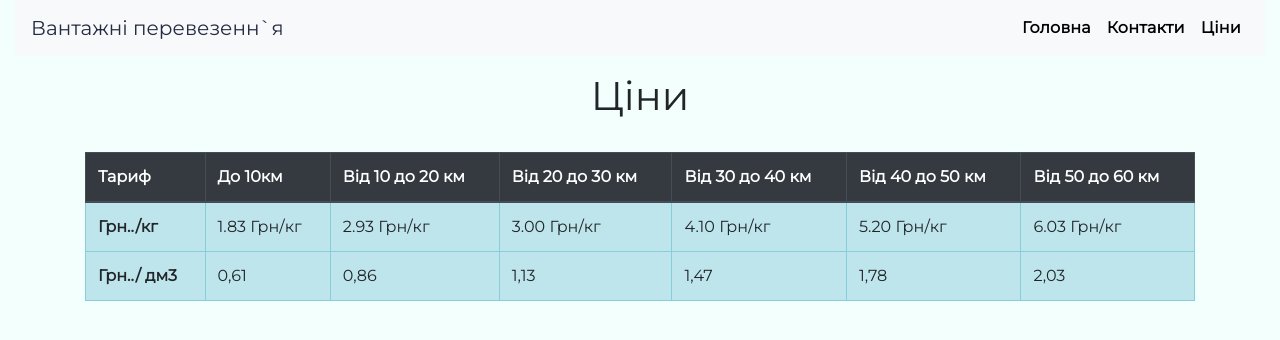
After one commit to Raider2019/Python, a Flask app: template templates/price.html in a window 1280 px wide. The commit adds this page. Shown: the top 340 px of the page. Run offline with Flask 2, Linux system fonts and the light colour scheme; the template is opened without the code that fills it, so the values that code supplies are empty.

Commit message:
#price.html

```diff
--- a/app.py
+++ b/app.py
@@ -2,8 +2,9 @@ from flask import Flask, render_template,redirect,url_for
 from flask_sqlalchemy import SQLAlchemy
 from datetime import datetime
 from flask_wtf import FlaskForm
-from wtforms  import IntegerField, StringField, DateTimeField
-from wtforms.validators import DataRequired
+from wtforms.fields import IntegerField, StringField,EmailField, TelField,DateField, TimeField
+from wtforms.validators import DataRequired,Email
+
 
 app = Flask(__name__)
 app.config['SECRET_KEY'] = 'b\x1aL\x05}\xe6\xfb\xf2\xd5\x13`S\x89\x8f/\xc5\xfcO\x93fN?\xe1\xa1\xe1\x0b\x01\xf7\x88Y\x12\xbe|'
@@ -18,7 +19,7 @@ class User(db.Model):
     namber_phone = db.Column(db.String(11))
     type_wantazy = db.Column(db.String(150))
     weight = db.Column(db.Integer)
-    datatime = db.Column(db.String(20))
+    datetime = db.Column(db.String(20))
     city_start = db.Column(db.String(50))
     city_finish =  db.Column(db.String(50))
     street_start  =  db.Column(db.String(150))
@@ -28,12 +29,12 @@ class User(db.Model):
 
 #Форма
 class ApplicationForm(FlaskForm):
-    name = StringField(label= 'Ваше ім`я', validators = [DataRequired()],render_kw = {"placeholder": "ФІО"},)
-    email = StringField(label='Ваша електрона адреса',validators = [DataRequired()])
-    namber_phone = StringField(label='Ваш номер телефона', validators = [DataRequired()],render_kw={"placeholder":"+380XXXXXXX"} )
+    name = StringField(label= 'Ваше ім`я', validators = [DataRequired()],render_kw = {"placeholder": "ПІБ"},)
+    email = EmailField(label='Ваша електрона адреса',validators = [DataRequired(), Email()])
+    namber_phone = TelField(label='Ваш номер телефона' , validators = [DataRequired()] )
     type_wantazy = StringField(label='Вантаж', validators = [DataRequired()],render_kw={"placeholder":"Вкажіть товар якій треба доставити"} )
     weight = IntegerField(label='Вага вантажу',validators = [DataRequired()],render_kw={"placeholder":"  кг, тонн"})
-    datatime = StringField(label="Дата і час доставкі",validators = [DataRequired()],render_kw={"placeholder":"ДД/ММ/РР ГГ:ММ"} )
+    datatime = TimeField(label="Дата і час відправлення",validators = [DataRequired()],render_kw={"placeholder":"ДД/ММ/РР ГГ:ММ"},format = '%H-%M')
     city_start = StringField(label= "Місто відправника", validators = [DataRequired()] )
     street_start = StringField(label= "Вулиця відправника", validators = [DataRequired()] )
     city_finish = StringField(label= "Місто отримувача", validators = [DataRequired()])
@@ -46,7 +47,7 @@ class ApplicationForm(FlaskForm):
 def index():
     form = ApplicationForm()
     if form.validate_on_submit():
-            user =  User(name = form.name.data, email = form.email.data, namber_phone = form.namber_phone.data, type_wantazy = form.type_wantazy.data, datatime = form.datatime.data,
+            user =  User(name = form.name.data, email = form.email.data, namber_phone = form.namber_phone.data, type_wantazy = form.type_wantazy.data, datetime = form.datatime.data,
         city_start = form.city_start.data, street_start = form.street_start.data, city_finish = form.city_finish.data, street_finish = form.street_finish.data,
         pay_method = form.pay_method.data, weight = form.weight.data)
             db.session.add(user)
--- a/contatcts.html
+++ b/contatcts.html
@@ -35,7 +35,7 @@
             <a class="nav-link" href="contatcts.html">Контакти</a>
           </li>
           <li class="nav-item">
-            <a class="nav-link" href="index.html">Ціни</a>
+            <a class="nav-link" href="price.html">Ціни</a>
           </li>
         </ul>
       </div>
--- a/static/style.css
+++ b/static/style.css
@@ -129,7 +129,16 @@ color: black !important;
     margin: 20px auto;
 
 }
+#main-block #main-content .card button{
+  width: 100%;
 
+
+}
+#main-block #main-content .card button a{
+    text-decoration: none;
+    color: white;
+
+  }
 #main-block #main-content h5 {
 
     font-weight: bold;
--- a/templates/base.html
+++ b/templates/base.html
@@ -17,7 +17,7 @@
 <body>
 
   <div class="container-fluid">
-    <nav class="navbar navbar-expand-lg navbar-light bg-light sticky-top ">
+    <nav class="navbar navbar-expand-lg navbar-light bg-light  ">
       <a class="navbar-brand" href="#">Вантажні перевезенн`я </a>
       <button class="navbar-toggler" type="button" data-toggle="collapse" data-target="#navbarNav"
         aria-controls="navbarNav" aria-expanded="false" aria-label="Переключатель навигации">
--- /dev/null
+++ b/templates/price.html
@@ -0,0 +1,138 @@
+<!doctype html>
+<html lang="ru">
+
+<head>
+    <!-- Required meta tags -->
+    <meta charset="utf-8">
+    <meta name="viewport" content="width=device-width, initial-scale=1, shrink-to-fit=no">
+
+    <!-- Bootstrap CSS -->
+    <link rel="stylesheet" href="https://cdn.jsdelivr.net/npm/bootstrap@4.6.1/dist/css/bootstrap.min.css"
+        integrity="sha384-zCbKRCUGaJDkqS1kPbPd7TveP5iyJE0EjAuZQTgFLD2ylzuqKfdKlfG/eSrtxUkn" crossorigin="anonymous"
+        as="style">
+
+    <!-- CSS -->
+    <link rel="stylesheet" href="static/style.css">
+
+    <link href="https://fonts.googleapis.com/css2?family=Montserrat&display=swap" rel="stylesheet">
+    <title>Головна</title>
+</head>
+
+
+<div class="container-fluid">
+
+    <nav class="navbar navbar-expand-lg navbar-light bg-light sticky-top ">
+        <a class="navbar-brand" href="#">Вантажні перевезенн`я </a>
+        <button class="navbar-toggler" type="button" data-toggle="collapse" data-target="#navbarNav"
+            aria-controls="navbarNav" aria-expanded="false" aria-label="Переключатель навигации">
+            <span class="navbar-toggler-icon"></span>
+        </button>
+        <div class="collapse navbar-collapse  " id="navbarNav">
+            <ul class="navbar-nav ml-auto">
+                <li class="nav-item active">
+                    <a class="nav-link" href="index.html">Головна
+                    </a>
+                </li>
+                <li class="nav-item">
+                    <a class="nav-link" href="contatcts.html">Контакти</a>
+                </li>
+                <li class="nav-item">
+                    <a class="nav-link" href="price.html">Ціни</a>
+                </li>
+            </ul>
+        </div>
+    </nav>
+
+
+
+
+    <div class="container-xl">
+        <div class="row justify-content-center mt-3">
+
+            <h1 class="">Ціни</h1>
+
+        </div>
+        <div class="table-responsive">
+            <table class="table table-info table-hover table-bordered mt-4">
+                <thead class="thead-dark">
+                    <tr>
+                        <th scope="col">Тариф</th>
+                        <th scope="col">До 10км</th>
+                        <th scope="col">Від 10 до 20 км</th>
+                        <th scope="col">Від 20 до 30 км</th>
+                        <th scope="col">Від 30 до 40 км</th>
+                        <th scope="col">Від 40 до 50 км</th>
+                        <th scope="col">Від 50 до 60 км</th>
+
+                </thead>
+                <tbody class="">
+                    <tr>
+                        <th scope="row">Грн../кг</th>
+                        <td>1.83 Грн/кг</td>
+                        <td> 2.93 Грн/кг</td>
+                        <td> 3.00 Грн/кг</td>
+                        <td> 4.10 Грн/кг</td>
+                        <td>5.20 Грн/кг</td>
+                        <td>6.03 Грн/кг</td>
+                    </tr>
+                    <tr>
+                        <th scope="row">Грн../ дм3</th>
+                        <td>0,61</td>
+                        <td>0,86</td>
+                        <td>1,13 </td>
+                        <td>1,47 </td>
+                        <td>1,78 </td>
+                        <td>2,03 </td>
+
+
+                    </tr>
+
+
+
+                </tbody>
+            </table>
+        </div>
+
+
+
+
+
+
+    </div>
+</div>
+</div>
+</div>
+
+
+
+
+
+
+
+
+
+
+
+
+
+
+
+
+
+
+
+
+
+
+
+<!-- Вариант 1: пакет jQuery и Bootstrap (включает Popper) -->
+<script src="https://cdn.jsdelivr.net/npm/jquery@3.5.1/dist/jquery.slim.min.js"
+    integrity="sha384-DfXdz2htPH0lsSSs5nCTpuj/zy4C+OGpamoFVy38MVBnE+IbbVYUew+OrCXaRkfj" crossorigin="anonymous">
+</script>
+<script src="https://cdn.jsdelivr.net/npm/bootstrap@4.6.1/dist/js/bootstrap.bundle.min.js"
+    integrity="sha384-fQybjgWLrvvRgtW6bFlB7jaZrFsaBXjsOMm/tB9LTS58ONXgqbR9W8oWht/amnpF" crossorigin="anonymous">
+</script>
+
+</body>
+
+</html>
```
Also changed, not shown: index.html (+6 -3 lines), price.html (added, +138 -0 lines), templates/index.html (+35 -60 lines), Perevoski.db.
